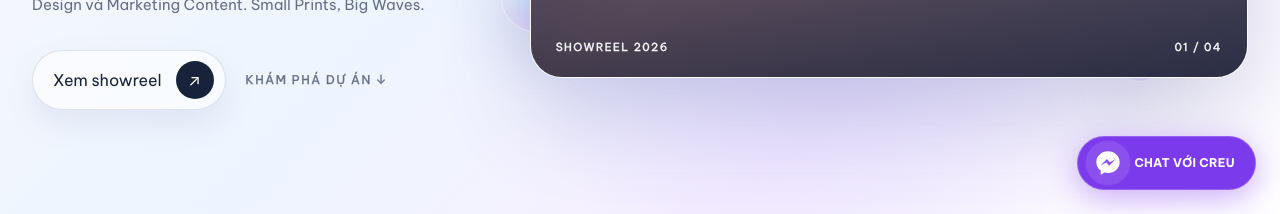
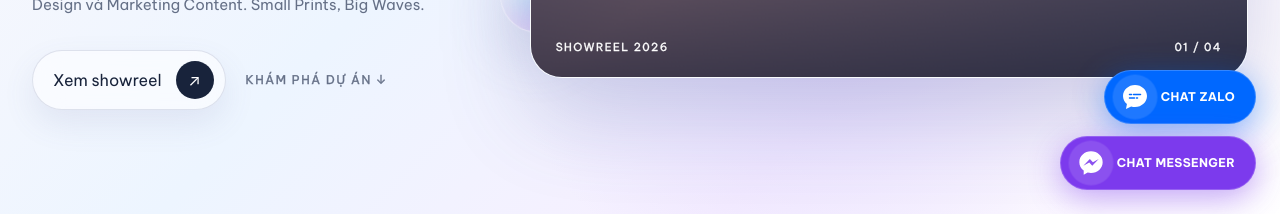
Before and after one commit to lelh2305-creu/creu-studio, a Next.js app: page / in a window 1280 px wide. Shown: the part 586-800 px from the top of the page. Built offline with nearby package versions, Linux system fonts and the light colour scheme; no server answers; a web font is replaced by a local one.

Commit message:
feat: add Zalo contact button (zalo.me/0931893567) stacked vertically with Messenger button

```diff
--- a/src/components/MessengerWidget.tsx
+++ b/src/components/MessengerWidget.tsx
@@ -4,27 +4,51 @@ import React from 'react';
 
 export default function MessengerWidget() {
   return (
+    <div className="fixed bottom-6 right-6 z-[9999] flex flex-col items-end gap-3 pointer-events-auto">
+      {/* Zalo Button (Top) */}
+      <a
+        href="https://zalo.me/0931893567"
+        target="_blank"
+        rel="noopener noreferrer"
+        aria-label="Chat Zalo với CREU Studio"
+        className="flex items-center gap-3 px-4 py-3 rounded-full bg-[#0068FF] hover:bg-[#0052CC] text-white shadow-2xl transition-all duration-300 hover:scale-105 active:scale-95 group cursor-pointer border border-white/20"
+        style={{
+          boxShadow: '0 8px 32px rgba(0, 104, 255, 0.45)',
+        }}
+      >
+        <div className="relative w-7 h-7 flex items-center justify-center">
+          <span className="absolute inset-0 rounded-full bg-white/30 animate-ping" />
+          <svg width="28" height="28" viewBox="0 0 28 28" fill="none" className="relative z-10">
+            <path d="M14 2C7.373 2 2 6.925 2 13c0 3.226 1.522 6.103 3.926 8.076L5 26l5.17-2.585A12.57 12.57 0 0014 24c6.627 0 12-4.925 12-11S20.627 2 14 2z" fill="white"/>
+            <path d="M8.5 11.5h2M12.5 11.5h7M8.5 15h5M15.5 15h1" stroke="#0068FF" strokeWidth="1.5" strokeLinecap="round"/>
+          </svg>
+        </div>
+        <span className="text-xs font-bold tracking-wide uppercase pr-1 hidden sm:inline-block">
+          Chat Zalo
+        </span>
+      </a>
+
+      {/* Messenger Button (Bottom) */}
       <a
         href="https://m.me/101197947900494"
         target="_blank"
         rel="noopener noreferrer"
-      aria-label="Chat qua Messenger với CREU Studio"
-      className="fixed bottom-6 right-6 z-[9999] flex items-center gap-3 px-4 py-3 rounded-full bg-[#7C3AED] hover:bg-[#6D28D9] text-white shadow-2xl transition-all duration-300 hover:scale-105 active:scale-95 group cursor-pointer border border-white/20"
+        aria-label="Chat Messenger với CREU Studio"
+        className="flex items-center gap-3 px-4 py-3 rounded-full bg-[#7C3AED] hover:bg-[#6D28D9] text-white shadow-2xl transition-all duration-300 hover:scale-105 active:scale-95 group cursor-pointer border border-white/20"
         style={{
-        boxShadow: '0 8px 32px rgba(124, 58, 237, 0.4)',
+          boxShadow: '0 8px 32px rgba(124, 58, 237, 0.45)',
         }}
       >
-      {/* Messenger SVG Icon */}
         <div className="relative w-7 h-7 flex items-center justify-center">
           <span className="absolute inset-0 rounded-full bg-white/30 animate-ping" />
           <svg viewBox="0 0 24 24" fill="currentColor" className="w-7 h-7 relative z-10">
             <path d="M12 2C6.477 2 2 6.145 2 11.258c0 2.909 1.458 5.505 3.743 7.162V22l3.414-1.874c.895.248 1.84.385 2.843.385 5.523 0 10-4.145 10-9.253C22 6.145 17.523 2 12 2zm1.082 12.433l-2.584-2.757-5.042 2.757 5.546-5.887 2.646 2.757 4.98-2.757-5.546 5.887z" />
           </svg>
         </div>
-
         <span className="text-xs font-bold tracking-wide uppercase pr-1 hidden sm:inline-block">
-        Chat với CREU
+          Chat Messenger
         </span>
       </a>
+    </div>
   );
 }
```
Lines whose indentation alone changed are shown as unchanged.
